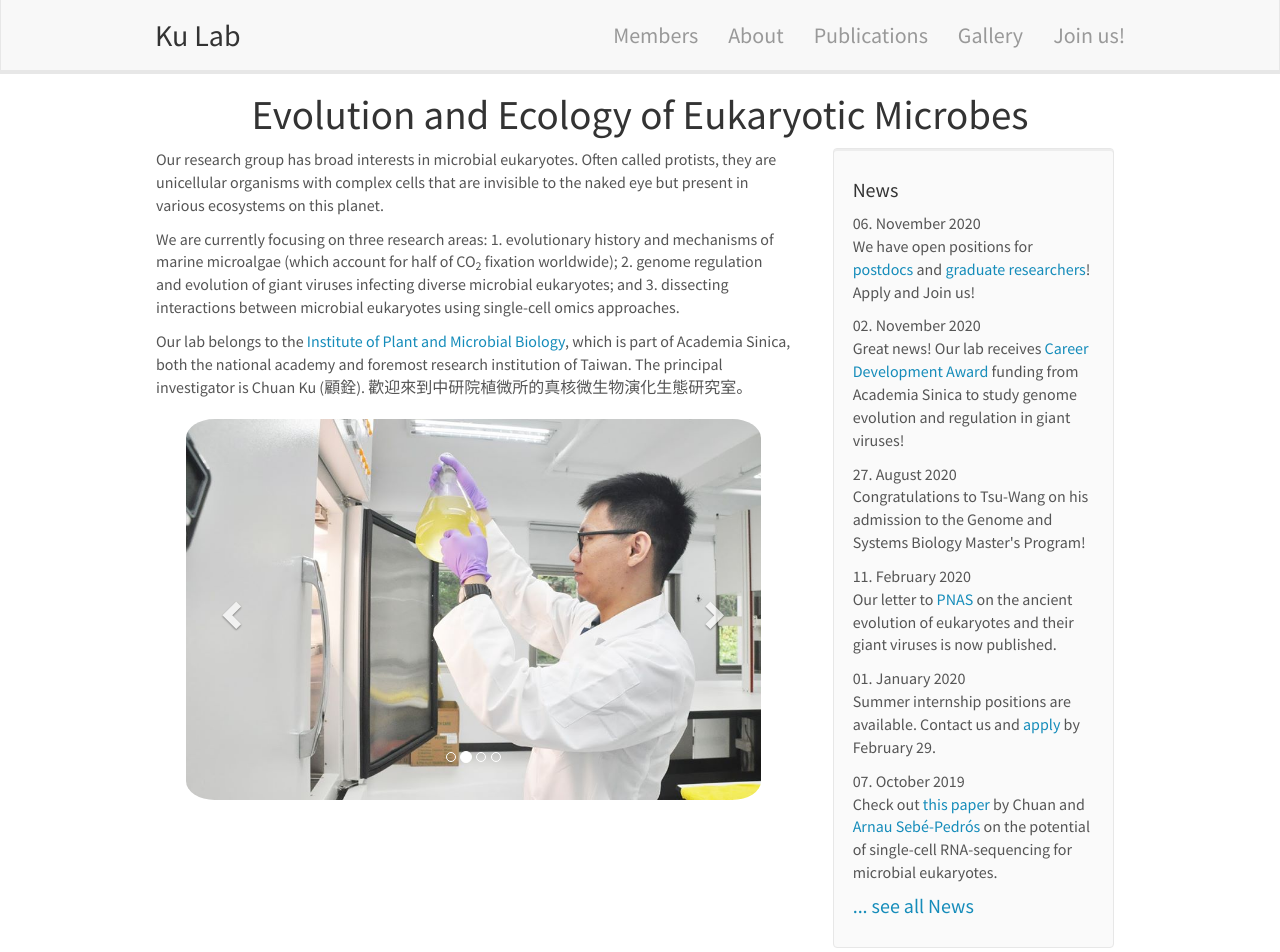
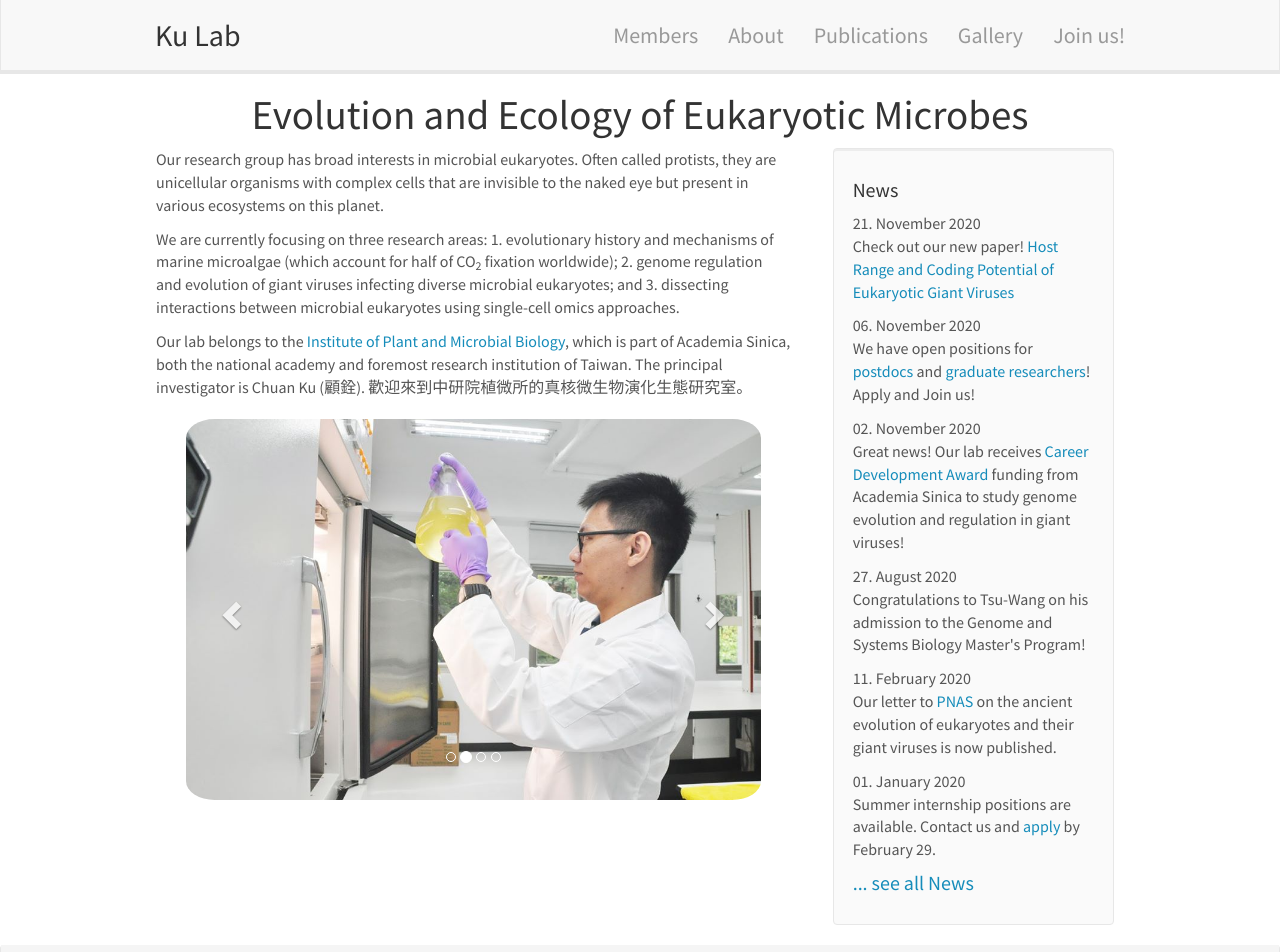
Before and after one commit to tzutongkao/Kao_Lab, a Jekyll site: the page built from _pages/home.md, in a window 1280 px wide and 1365 px high, cut to the strip 0-952 px from the top of the window. Built offline with Jekyll 4.4.1, drawn with Linux system fonts in a browser that asks for light colours; nearby versions of some CDN libraries.

Commit message:
Update news.yml

```diff
--- a/_data/news.yml
+++ b/_data/news.yml
@@ -1,3 +1,6 @@
+- date: 21. November 2020
+  headline: "Check out our new paper! <a href='https://www.mdpi.com/1999-4915/12/11/1337'>Host Range and Coding Potential of Eukaryotic Giant Viruses</a>"
+
 - date: 06. November 2020
   headline: "We have open positions for <a href='https://chuanku-lab.github.io/kulab/downloads/JobAd_Postdoc.pdf'>postdocs</a> and <a href='https://www.isme-microbes.org/jobs/graduate-positions'>graduate researchers</a>! Apply and Join us!"
 
```
